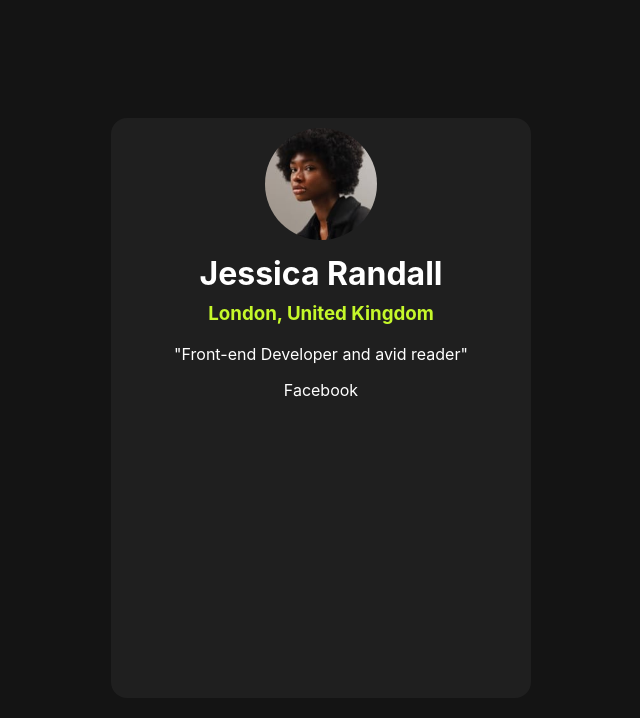
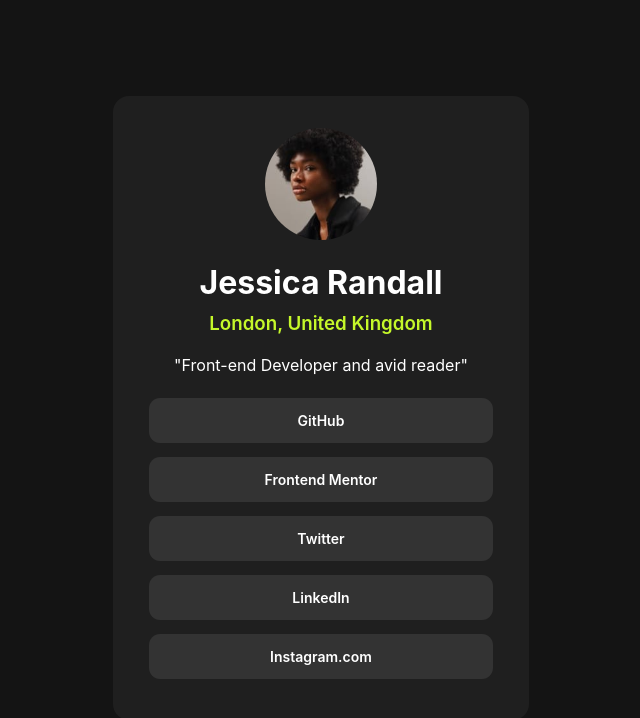
Before and after one commit to harshv5094/social-link-page, a website built with Vite: page index.html in a window 1280 px wide. Shown: the whole page, without its empty margins (319-959 px from the left). Built offline with nearby package versions, Linux system fonts and the light colour scheme.

Commit message:
feat: Finished the challenge

```diff
--- a/index.html
+++ b/index.html
@@ -4,18 +4,25 @@
     <meta charset="UTF-8" />
     <link rel="icon" type="image/svg+xml" href="/favicon-32x32.png" />
     <meta name="viewport" content="width=device-width, initial-scale=1.0" />
-    <link rel="stylesheet" href="style.css">
+    <link rel="stylesheet" href="style.css" />
     <title>Social Links Profile</title>
   </head>
   <body>
     <main class="link-container">
-      <img src="/avatar-jessica.jpeg" alt="Jessica's Profile Picture">
+      <img src="/avatar-jessica.jpeg" alt="Jessica's Profile Picture" />
       <h1>Jessica Randall</h1>
       <h3>London, United Kingdom</h3>
 
       <h4>"Front-end Developer and avid reader"</h4>
-
-      <a class="media-button">Facebook</a>
+      <p>
+        <a href="https://github.com" class="media-button">GitHub</a>
+        <a href="https://frontendmentor.io" class="media-button"
+          >Frontend Mentor</a
+        >
+        <a href="https://twitter.com" class="media-button">Twitter</a>
+        <a href="https://linkedin.com" class="media-button">LinkedIn</a>
+        <a href="https://instagram.com" class="media-button">Instagram.com</a>
+      </p>
     </main>
   </body>
 </html>
--- a/style.css
+++ b/style.css
@@ -1,6 +1,5 @@
 :root {
   font-family: Inter, system-ui, Avenir, Helvetica, Arial, sans-serif;
-  font-weight: 400 600 700;
   --green: hsl(75, 94%, 57%);
   --white: hsl(0, 0%, 100%);
   --grey: hsl(0, 0%, 20%);
@@ -19,10 +18,10 @@ body {
 }
 
 .link-container {
+  padding: 2em 0.5em;
   width: 25em;
   height: 35em;
   background-color: var(--dark-grey);
-  padding: 10px;
   border-radius: 1em;
 }
 
@@ -32,29 +31,53 @@ img {
   height: 7em;
 }
 
-
 h1 {
-  margin: 0.3em 0em 0em 0em;
+  margin: 0.6em 0em 0em 0em;
+  font-weight: 700;
 }
 
 h3 {
   color: var(--green);
-  margin: 0.5em 0em 1em 0em;
+  margin: 0.5em 0em 0em 0em;
+  font-weight: 600;
 }
 
 h4 {
   font-weight: normal;
-  margin: 0em 0em 1em 0em;
+  margin: 1.3em 0em 1.4em 0em;
+  font-weight: 400;
+}
+
+p {
+  font-size: 14px;
+}
+
+.media-button {
+  cursor: pointer;
+  text-decoration: none;
+  color: var(--white);
+  font-weight: 600;
+  display: flex;
+  justify-content: space-around;
+  padding: 1em;
+  margin: 1em 2em;
+  border-radius: 0.8em;
+  background-color: var(--grey);
 }
 
 @media only screen and (max-width: 375px) {
   .link-container {
+    padding: 2em 0.5em;
     width: 20em;
-    height: 36em;
+    height: 34em;
   }
 
   img {
     width: 6em;
     height: 6em;
   }
+
+  .media-button {
+    margin: 1em 0.5em;
+  }
 }
```
